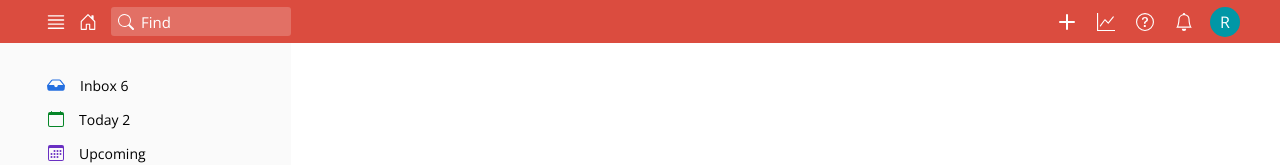
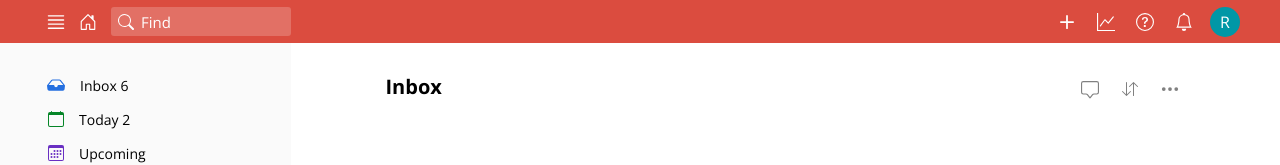
Before and after one commit to rafalrybicki/todoist_clone, a React (Create React App) app: page / in a window 1280 px wide. Shown: the top 165 px of the page. Built offline with nearby package versions, Linux system fonts and the light colour scheme.

Commit message:
Add Inbox component

```diff
--- a/src/App.js
+++ b/src/App.js
@@ -3,6 +3,7 @@ import styled from 'styled-components';
 
 import AppBar from './components/AppBar';
 import Menu from './components/Menu';
+import Inbox from './components/Inbox';
 import NewProject from './components/NewProject';
 import NewTask from './components/NewTask';
 
@@ -22,6 +23,7 @@ function App() {
     <StyledApp className="App">
       <AppBar toggleMenu={toggleMenu} />
       <Menu isOpen={menuOpen} close={toggleMenu}/>
+      <Inbox />
       {/* <NewProject /> */}
       {/* <NewTask headerText="Quick Add Task"/> */}
     </StyledApp>
--- /dev/null
+++ b/src/components/Inbox/index.js
@@ -0,0 +1,51 @@
+import React from 'react';
+import styled from 'styled-components';
+
+import { ChatSquare, ArrowDownUp, ThreeDots } from 'react-bootstrap-icons';
+
+import IconBtn from '../shared/IconBtn';
+
+const StyledInbox = styled.div`
+   display: flex;
+   margin: 0 auto;
+   width: 90%;
+   max-width: 800px;
+   padding-top: 30px;
+
+   h1 {
+      font-size: 20px;
+      flex-grow: 1
+   }
+
+   button {
+      color: grey;
+      margin-left: 8px;
+   }
+
+   button:hover {
+      color: #202020;
+   }
+
+   .chat-icon {
+      margin-top: 2px;
+   }
+`
+
+function Inbox() {
+   return (
+      <StyledInbox>
+         <h1>Inbox</h1>
+         <IconBtn tooltip="Comment" tooltipWidth="68px">
+            <ChatSquare className="chat-icon" size="18"/>
+         </IconBtn>
+         <IconBtn tooltip="Sort" tooltipWidth="36px">
+            <ArrowDownUp size="16"/>
+         </IconBtn>
+         <IconBtn tooltip="More project actions" tooltipWidth="128px">
+            <ThreeDots size="20"/>
+         </IconBtn>
+      </StyledInbox>
+   )
+}
+
+export default Inbox
--- a/src/components/shared/IconBtn.js
+++ b/src/components/shared/IconBtn.js
@@ -7,17 +7,23 @@ const StyledIconBtn = styled.button`
    justify-content: center;
    align-items: center;
    border-radius: 3px;
+   border: 2px solid transparent;
    width: ${props => props.width};
    height: ${props => props.height};
 
+   &:hover {
+      background-color: ${props => props.hoverColor};
+   }
+
+   @media screen and (min-width: 750px) {
       &::after {
          position: absolute;
          z-index: 1001;
-      bottom: -30px;
+         bottom: -31px;
          content: "${props => props.tooltip}";
          color: white;
          display: none;
-      background-color: black;
+         background-color: rgba(0,0,0,.7);
          padding: 3px 0 1px;
          width: ${props => props.tooltipWidth};
          height: 20px;
@@ -30,6 +36,7 @@ const StyledIconBtn = styled.button`
 
          &::after {
             display: block
+         }
       }
    }
 
```
Also changed, not shown: 1 other file (tests, documents, lock files or other folders). Lines whose indentation alone changed are shown as unchanged.
